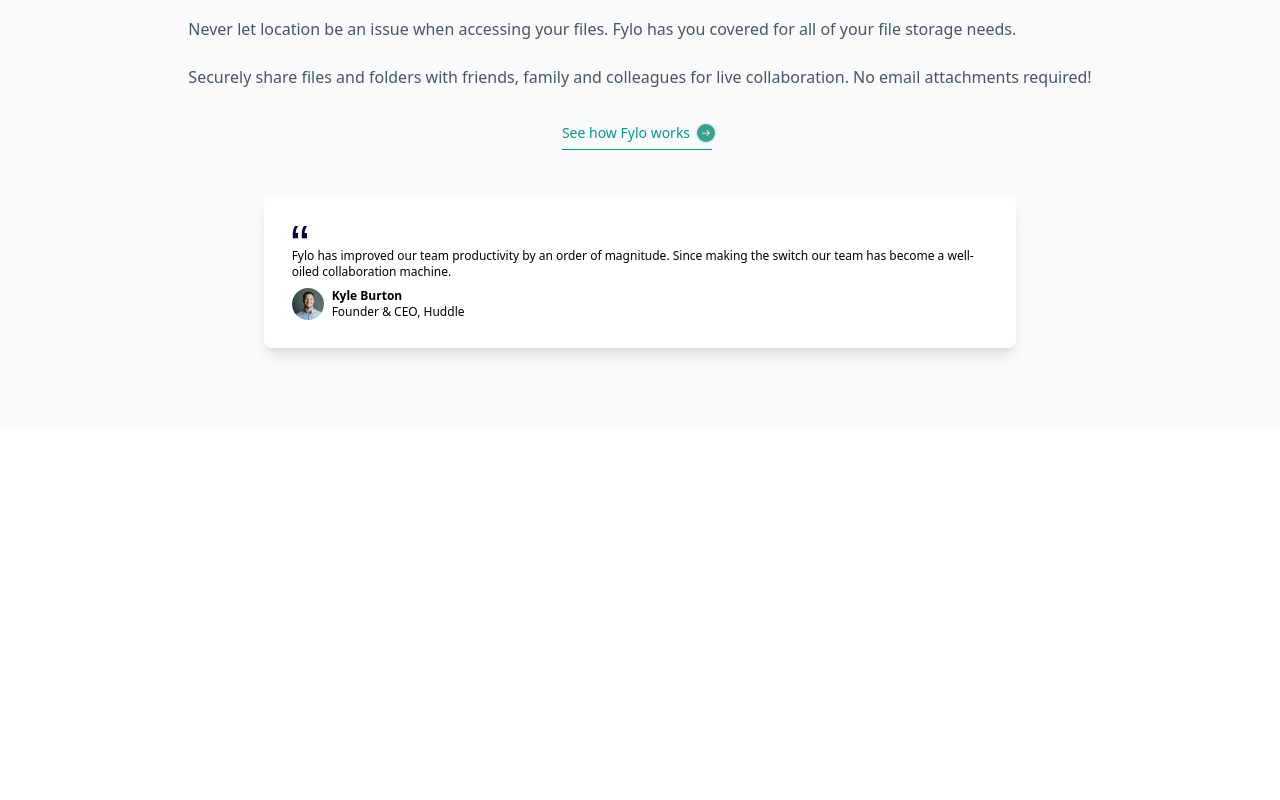
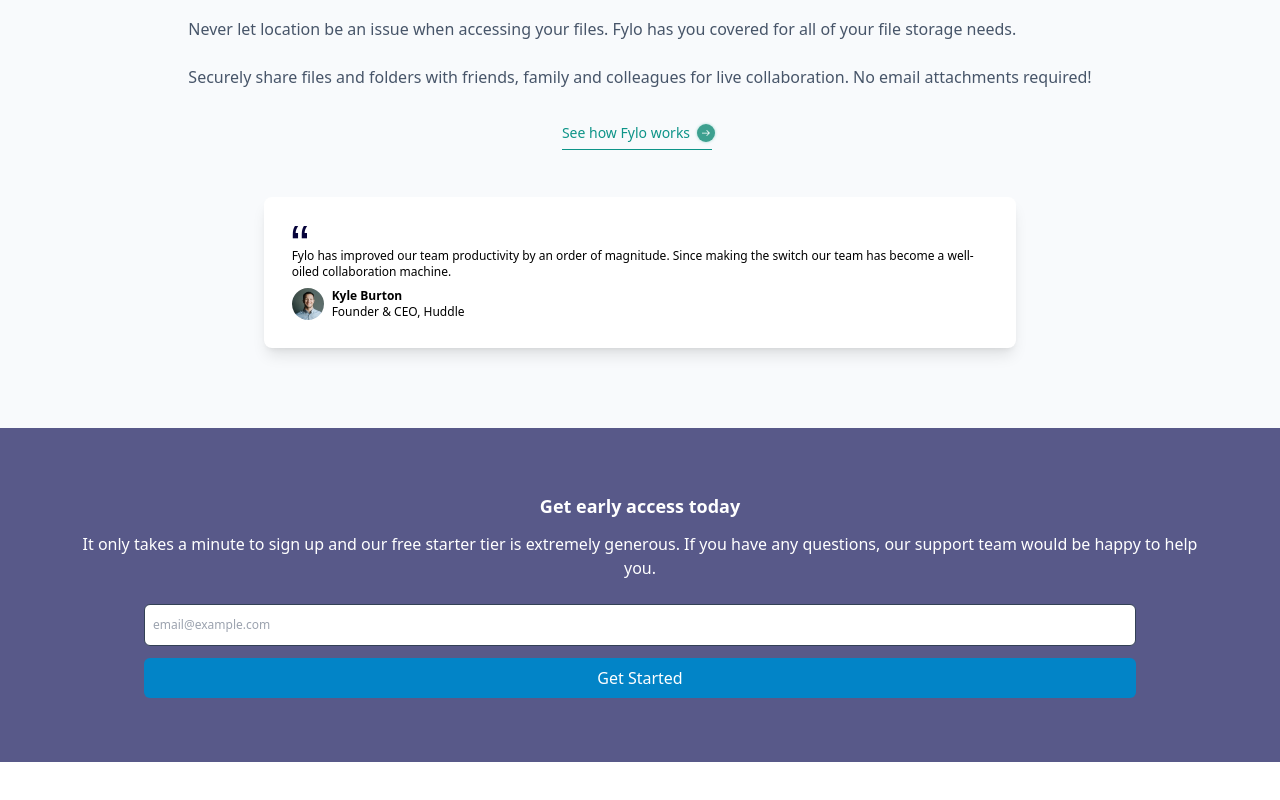
Before and after one commit to chizidotdev/react-projects, a React (Create React App) app: page / in a window 1280 px wide. Shown: the part 2230-3030 px from the top of the page. Built offline with nearby package versions, Linux system fonts and the light colour scheme.

Commit message:
create newsletter component

```diff
--- a/src/App.tsx
+++ b/src/App.tsx
@@ -1,6 +1,7 @@
 import About from "./components/About";
 import Header from "./components/Header";
 import Hero from "./components/Hero";
+import Newsletter from "./components/Newsletter";
 
 function App() {
   return (
@@ -11,6 +12,7 @@
       <main>
         <Hero />
         <About />
+        <Newsletter />
       </main>
     </>
   );
--- a/src/components/About.tsx
+++ b/src/components/About.tsx
@@ -2,7 +2,7 @@
 
 const About = () => {
   return (
-    <section className="about-bg bg-slate-50 px-5 pb-20 flex flex-col items-center my-20 mt-32">
+    <section className="about-bg bg-slate-50 px-5 pb-20 flex flex-col items-center mt-32">
       <div>
         <img src="/illustration-2.svg" alt="about image" />
       </div>
--- /dev/null
+++ b/src/components/Newsletter.tsx
@@ -0,0 +1,28 @@
+import React from "react";
+
+const Newsletter = () => {
+  return (
+    <section className="flex flex-col items-center justify-center gap-6 px-5 py-16 text-white bg-[#585989]">
+      <div className="flex flex-col items-center gap-3 w-11/12">
+        <h1 className="font-bold text-lg">Get early access today</h1>
+        <p className="text-center">
+          It only takes a minute to sign up and our free starter tier is
+          extremely generous. If you have any questions, our support team would
+          be happy to help you.
+        </p>
+      </div>
+      <form className="flex flex-col items-center gap-3 w-4/5">
+        <input
+          className="w-full border border-slate-700 rounded-md text-xs px-2 py-3"
+          type="text"
+          placeholder="email@example.com"
+        />
+        <button className="bg-sky-600 w-full rounded-md py-2 text-white">
+          Get Started
+        </button>
+      </form>
+    </section>
+  );
+};
+
+export default Newsletter;
```
Also changed, not shown: public/manifest.json (added), 1 other file (tests, documents, lock files or other folders).
